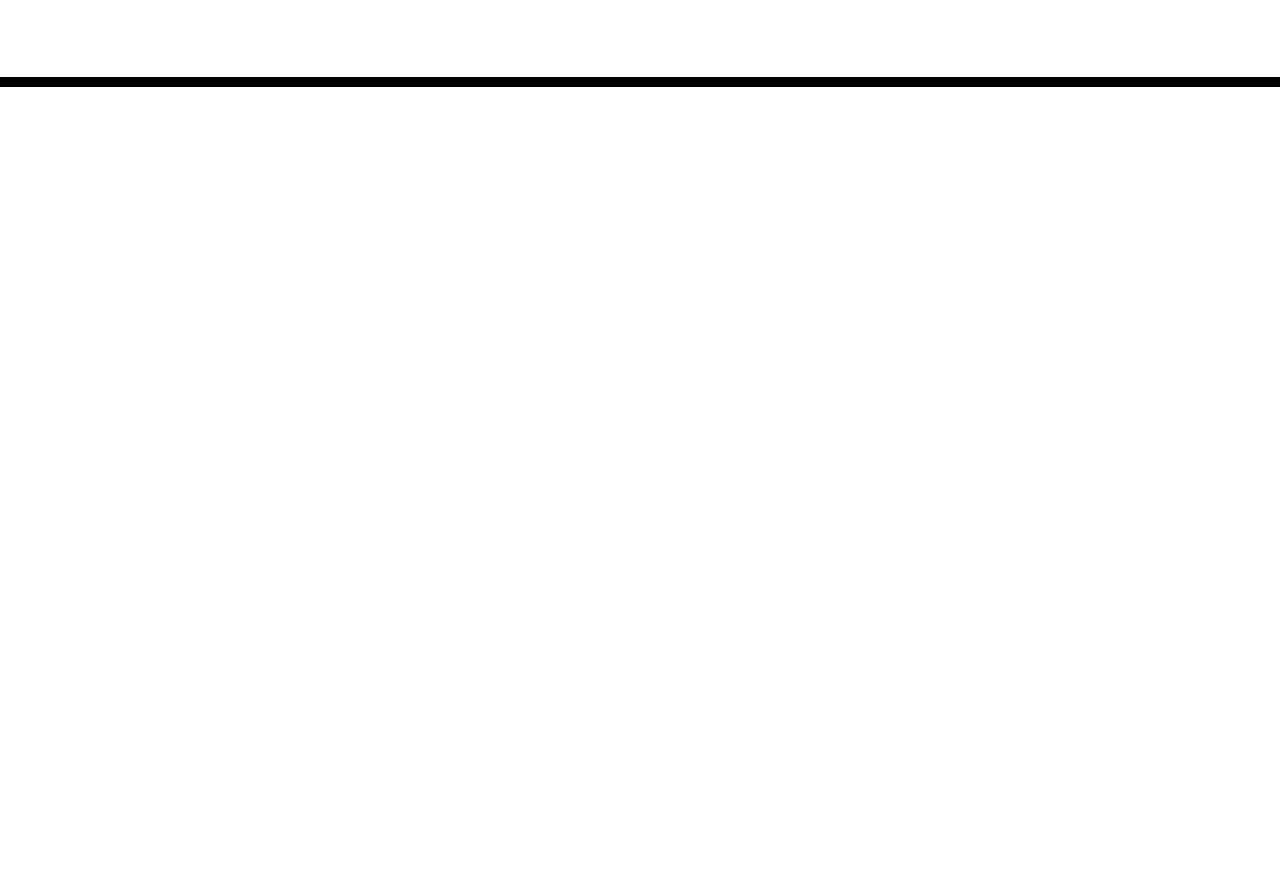
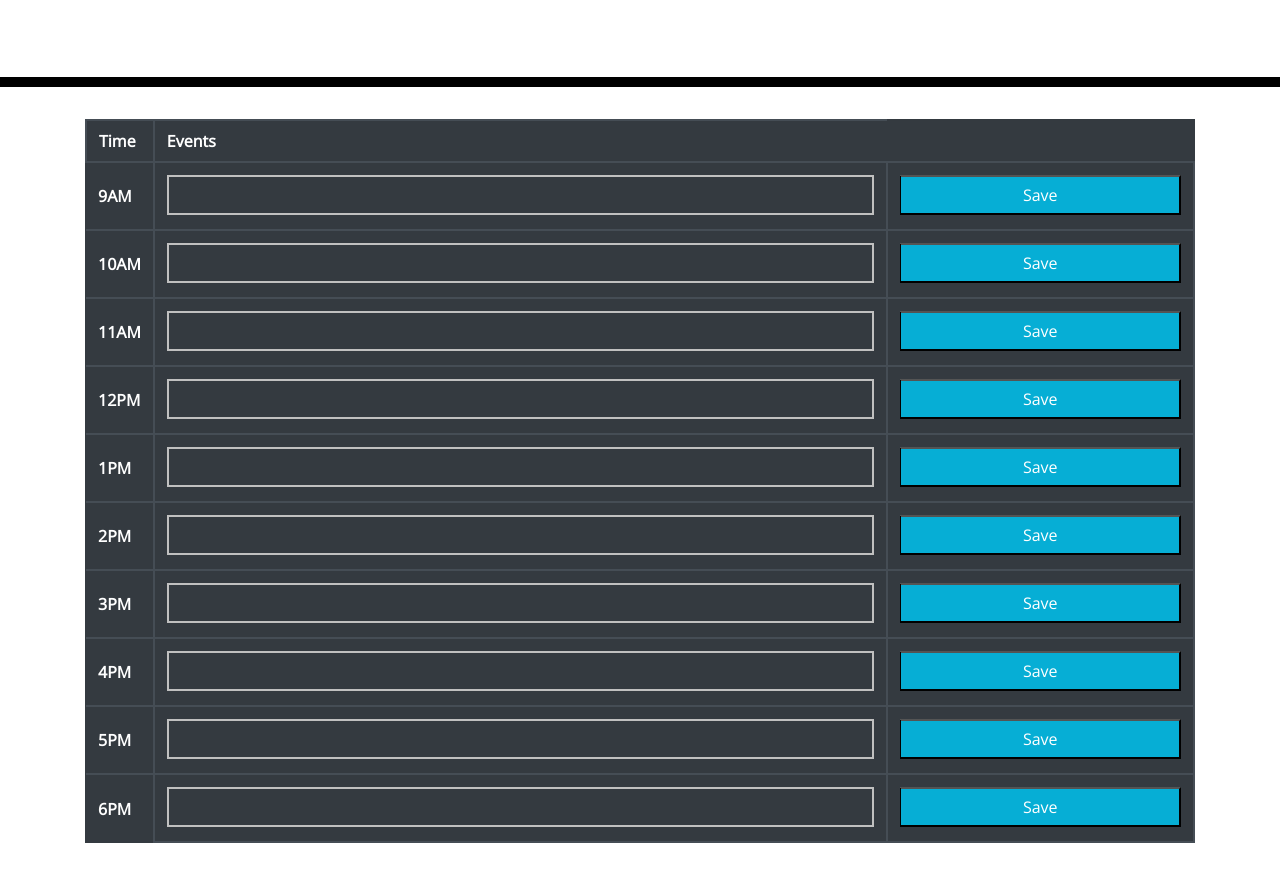
Before and after one commit to JGriffith97/Daily-Planner, a plain HTML site: page index.html in a window 1280 px wide. Shown: the part 181-1054 px from the top of the page. Before the commit the page ends 800 px from the top, so only its background shows below. Drawn offline with nearby package versions, Linux system fonts and the light colour scheme.

Commit message:
Added preliminary styling with table added via Bootstrap.

```diff
--- a/Develop/style.css
+++ b/Develop/style.css
@@ -8,9 +8,13 @@ textarea {
   background: transparent;
   border: none;
   resize: none;
-  color: #000000;
-  border-left: 1px solid black;
+  color: white;
+  border: 2px solid silver;
   padding: 10px;
+  height: 100%;
+  width: 100%;
+  font-size: 16px;
+  overflow: auto;
 }
 
 .jumbotron {
@@ -59,13 +63,49 @@ textarea {
 
 .saveBtn {
   border-left: 1px solid black;
-  border-top-right-radius: 15px;
-  border-bottom-right-radius: 15px;
   background-color: #06aed5;
   color: white;
+  height: 100%;
+  width: 100%;
+  margin: 0 0 0 0;
+  padding: 10px 20px 10px 20px;
 }
 
 .saveBtn i:hover {
   font-size: 20px;
   transition: all 0.3s ease-in-out;
 }
+
+#timeHr {
+  padding: .75rem;
+  width: 50px;
+  vertical-align: middle
+}
+
+.th1 {
+  border: solid #454d55 2px;
+}
+
+td {
+  border: solid #454d55 2px;
+}
+
+.container {
+  margin-bottom: 30px;
+}
+
+.buttonHolder {
+  vertical-align: bottom;
+  margin: 0 0 0 0;
+  border-top: solid #454d55 2px;
+}
+
+.entry {
+  padding: 0;
+}
+
+.table td, .table th {
+  padding: .75rem;
+  vertical-align: top;
+  border-top: 2px solid #454d55;
+}
--- a/index.html
+++ b/index.html
@@ -31,6 +31,106 @@
     </header>
     <div class="container">
       <!-- Timeblocks go here  -->
+      <table class="table table-dark">
+        <thead>
+          <tr id= "tRow">
+            <th class = "th1" scope = "col">Time</th>
+            <th class = "th2" scope = "col">Events</th>
+          </tr>
+        </thead>
+          <tbody>
+            <tr>
+              <th id = "timeHr" scope = "row">9AM</th>
+                <td class = "entry">
+                  <textarea name = "events" rows = "1"></textarea>
+                </td>
+                <td class = buttonHolder>
+                  <button class = "saveBtn">Save</button>
+                </td>
+            </tr>
+            <tr>
+              <th id = "timeHr" scope = "row">10AM</th>
+                <td class = "entry">
+                  <textarea name = "events" rows = "1"></textarea>
+                </td>
+                <td class = buttonHolder>
+                  <button class = "saveBtn">Save</button>
+                </td>
+            </tr>
+            <tr>
+              <th id = "timeHr" scope = "row">11AM</th>
+                <td class = "entry">
+                  <textarea name = "events" rows = "1"></textarea>
+                </td>
+                <td class = buttonHolder>
+                  <button class = "saveBtn">Save</button>
+                </td>
+            </tr>
+            <tr>
+              <th id = "timeHr" scope = "row">12PM</th>
+                <td class = "entry">
+                  <textarea name = "events" rows = "1"></textarea>
+                </td>
+                <td class = buttonHolder>
+                  <button class = "saveBtn">Save</button>
+                </td>
+            </tr>
+            <tr>
+              <th id = "timeHr" scope = "row">1PM</th>
+                <td class = "entry">
+                  <textarea name = "events" rows = "1"></textarea>
+                </td>
+                <td class = buttonHolder>
+                  <button class = "saveBtn">Save</button>
+                </td>
+            </tr>
+            <tr>
+              <th id = "timeHr" scope = "row">2PM</th>
+                <td class = "entry">
+                  <textarea name = "events" rows = "1"></textarea>
+                </td>
+                <td class = buttonHolder>
+                  <button class = "saveBtn">Save</button>
+                </td>
+            </tr>
+            <tr>
+              <th id = "timeHr" scope = "row">3PM</th>
+                <td class = "entry">
+                  <textarea name = "events" rows = "1"></textarea>
+                </td>
+                <td class = buttonHolder>
+                  <button class = "saveBtn">Save</button>
+                </td>
+            </tr>
+            <tr>
+              <th id = "timeHr" scope = "row">4PM</th>
+                <td class = "entry">
+                  <textarea name = "events" rows = "1"></textarea>
+                </td>
+                <td class = buttonHolder>
+                  <button class = "saveBtn">Save</button>
+                </td>
+            </tr>
+            <tr>
+              <th id = "timeHr" scope = "row">5PM</th>
+                <td class = "entry">
+                  <textarea name = "events" rows = "1"></textarea>
+                </td>
+                <td class = buttonHolder>
+                  <button class = "saveBtn">Save</button>
+                </td>
+            </tr>
+            <tr>
+              <th id = "timeHr" scope = "row">6PM</th>
+                <td class = "entry">
+                  <textarea name = "events" rows = "1"></textarea>
+                </td>
+                <td class = buttonHolder>
+                  <button class = "saveBtn">Save</button>
+                </td>
+            </tr>
+          </tbody>
+      </table>
       <!-- Textareas should probably be added to the blocks, rather than input fields -- multiple lines. -->
     </div>
 
```
